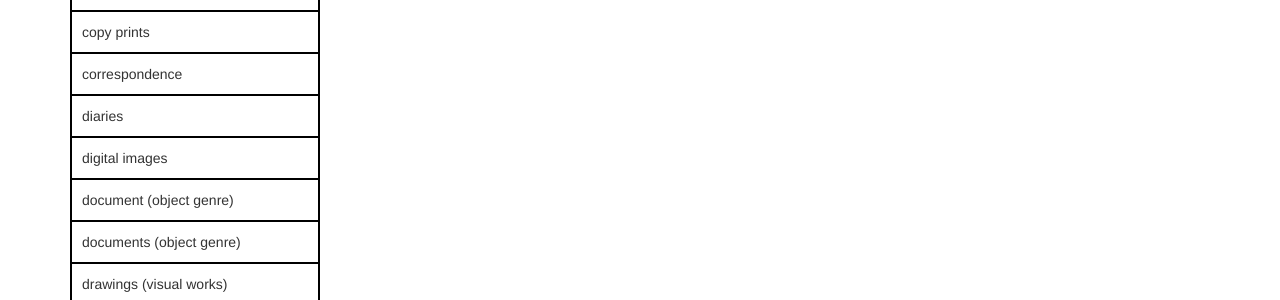
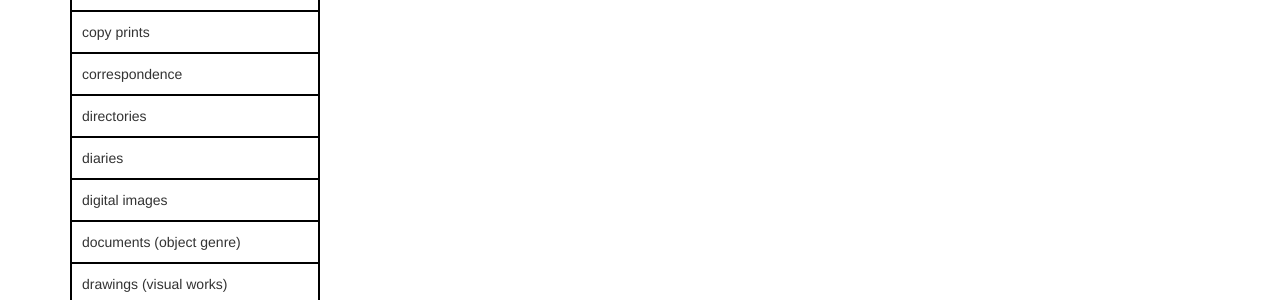
Before and after one commit to uhlibraries-digital/bcdams-map, a Jekyll site: the page built from guidelines/hasType.md, in a window 1280 px wide and 900 px high, scrolled down 1682 px. Shown: the part 152-452 px from the top of the window. Built offline with Jekyll 4.4.1, drawn with Linux system fonts in a browser that asks for light colours; nearby versions of some CDN libraries; comment, search, counter and statistics services are not loaded.

Commit message:
Add directories genre
Removed incorrect/redundant "document (object genre)" term and added
new "directories" term.

```diff
--- a/_data/elements/hasType.yml
+++ b/_data/elements/hasType.yml
@@ -42,9 +42,9 @@ range:
       - "copper engravings (visual works)"
       - "copy prints"
       - "correspondence"
+      - "directories"
       - "diaries"
       - "digital images"
-      - "document (object genre)"
       - "documents (object genre)"
       - "drawings (visual works)"
       - "engravings (prints)"
--- a/guidelines/hasType.md
+++ b/guidelines/hasType.md
@@ -50,9 +50,9 @@ Use the capitalization below; pay close attention to terms that are pluralized.
 |copper engravings (visual works)|
 |copy prints|
 |correspondence|
+|directories|
 |diaries|
 |digital images|
-|document (object genre)|
 |documents (object genre)|
 |drawings (visual works)|
 |engravings (prints)|
```
